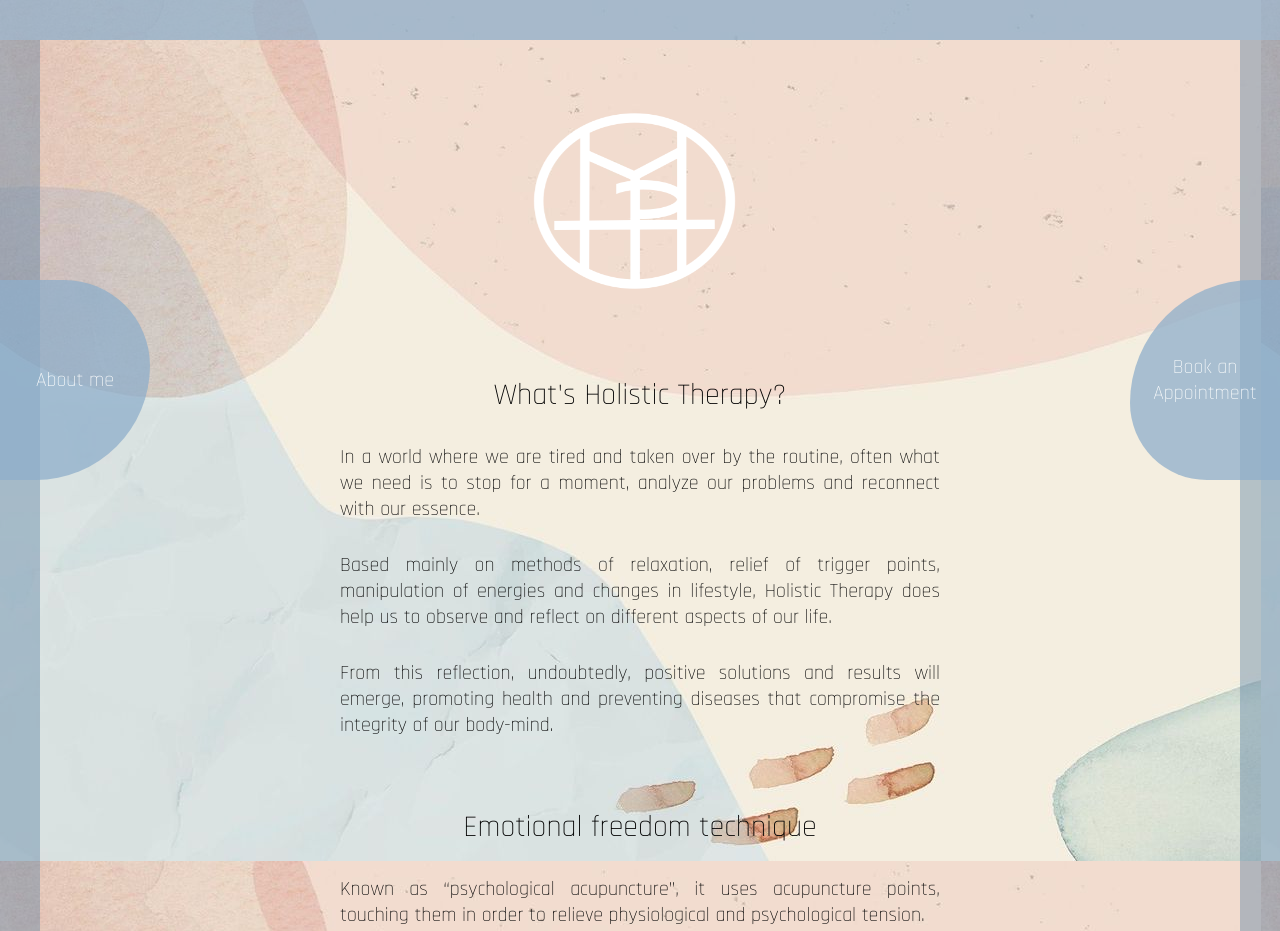
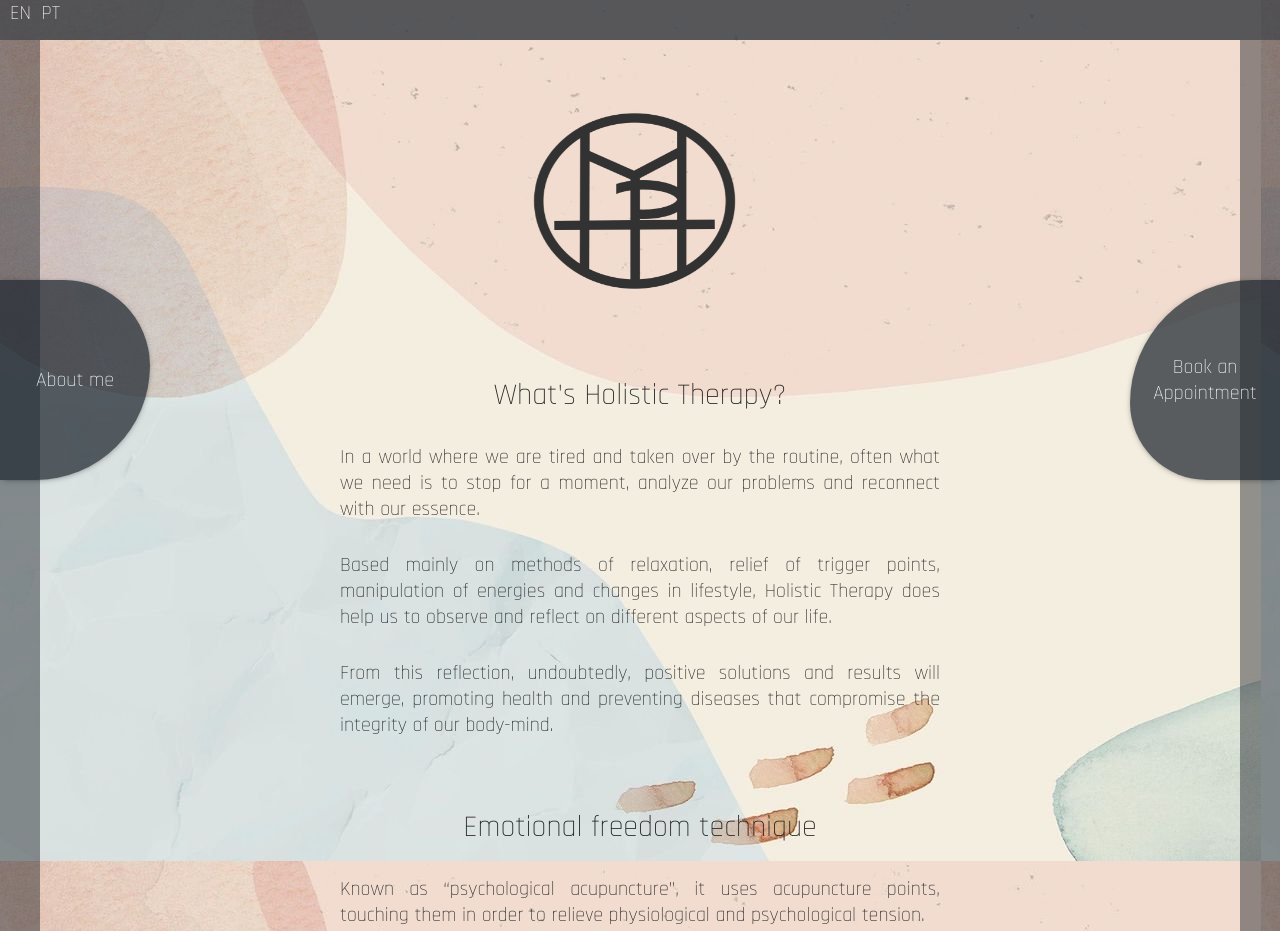
Before and after one commit to caueecarvalho/mpht, a plain HTML site: page Index.html in a window 1280 px wide. Shown: the top 931 px of the page. Drawn offline with Linux system fonts and the light colour scheme.

Commit message:
April 10th - 14:29

```diff
--- a/Index.html
+++ b/Index.html
@@ -14,7 +14,10 @@
 </head>
 <body>
     <nav>
-
+        <div class="languages">
+            <a href="#">EN</a>
+            <a href="#">PT</a>
+        </div>
     </nav>
     <div class="horizontal">
         <div class="about">
@@ -29,7 +32,7 @@
            </h2>
         </div>
         <div class="vertical">
-            <img class="logo" src="/Assets/logo.white.png" alt="Logo">
+            <img class="logo" src="/Assets/logo.black.png" alt="Logo">
             <div class="description">
                <h1>What's Holistic Therapy?</h1>
                <p>
--- a/Style/_general.scss
+++ b/Style/_general.scss
@@ -1,9 +1,9 @@
 //Colors
 
 $color1: #fff;
-$color2: #000;
-$color3: #8eafcac0;
-$color4: #5b80a36b;
+$color2: rgb(39, 39, 39);
+$color3: #242d35c0;
+$color4: #080d136b;
 
 //Fonts
 
--- a/Style/_horizontal.scss
+++ b/Style/_horizontal.scss
@@ -26,7 +26,7 @@
 }
 
 .little {
-  @include text1(18px, $color2);
+  @include text1(18px, $color1);
   margin-bottom: 30px;
   text-align: justify;
 }
@@ -70,6 +70,7 @@ h3 {
   position: fixed;
   top: 35%;
   background-color: $color3;
+  box-shadow: 0px 1px 7px -3px rgba(0, 0, 0, 0.75);
 }
 
 h2 {
--- a/Style/_nav.scss
+++ b/Style/_nav.scss
@@ -3,3 +3,14 @@ nav {
   height: 40px;
   background-color: $color3;
 }
+
+.languages {
+  display: flex;
+  width: 60px;
+}
+
+a {
+  @include text1(20px, $color1);
+  text-decoration: none;
+  margin-left: 10px;
+}
```
Also changed, not shown: Style/style.css, 1 other file.
